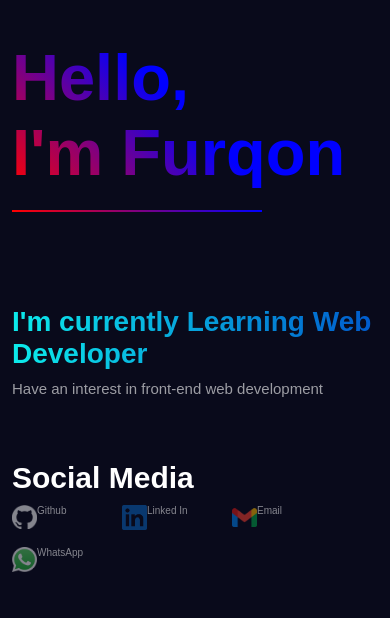
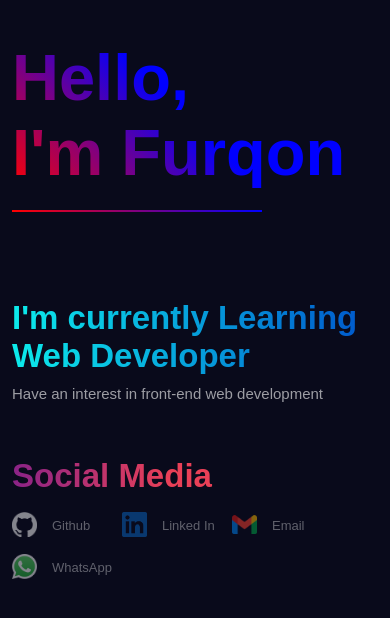
Before and after one commit to mfurqon/mfurqon.github.io, a plain HTML site: page index.html in a window 390 px wide. Drawn offline with Linux system fonts and the light colour scheme.

Commit message:
mengubah font-size di ukuran laptop dan mobile

```diff
--- a/css/styles.css
+++ b/css/styles.css
@@ -55,6 +55,7 @@ h2 {
 }
 
 div.interest h2 {
+    font-size: 3.6rem;
     background: #56CCF2;
     background: -webkit-linear-gradient(to right, #0cebeb, #086ef3);
     background: linear-gradient(to right, #0cebeb, #0059cc);
@@ -66,20 +67,21 @@ div.interest h2 {
 
 .interest p {
     color: rgba(255, 255, 255, .6);
-    font-size: 1.7rem;
+    font-size: 2rem;
 }
 
-div.contact h2 {
+div.social-media h2 {
     /* color: rgb(127, 127, 255); */
     /* background: linear-gradient(90deg, #f0f, #fe660f 30%); */
+    font-size: 3.6rem;
     background: #007991;
-    background: -webkit-linear-gradient(to right, #8A2387, #E94057 20%);
-    background: linear-gradient(to right, #8A2387, #E94057 20%);
+    background: -webkit-linear-gradient(to right, #8A2387, #E94057 45%);
+    background: linear-gradient(to right, #8A2387, #E94057 45%);
     background-clip: text;
     -webkit-text-fill-color: transparent;
 }
 
-div.contact ul li a {
+div.social-media ul li a {
     color: rgba(255, 255, 255, .7);
 }
 
@@ -103,10 +105,10 @@ a:hover {
     opacity: 1;
 }
 
-.contact p {
+.social-media p {
     padding: 0 15px;
     align-content: center;
-    font-size: 1.4rem;
+    font-size: 1.6rem;
 }
 
 img {
@@ -152,12 +154,13 @@ img {
         height: 400px;
     }
 
-    .interest h2,
-    .contact h2 {
-        font-size: 2.8rem;
+    div.interest h2,
+    div.social-media h2 {
+        font-size: 3.3rem;
+        width: 90vw;
     }
 
-    .contact h2 {
+    .social-media h2 {
         margin-bottom: 1.7rem;
     }
 
@@ -165,7 +168,7 @@ img {
         font-size: 1.5rem;
     }
 
-    .contact p {
+    .social-media p {
         font-size: 1.3rem;
     }
 
```
